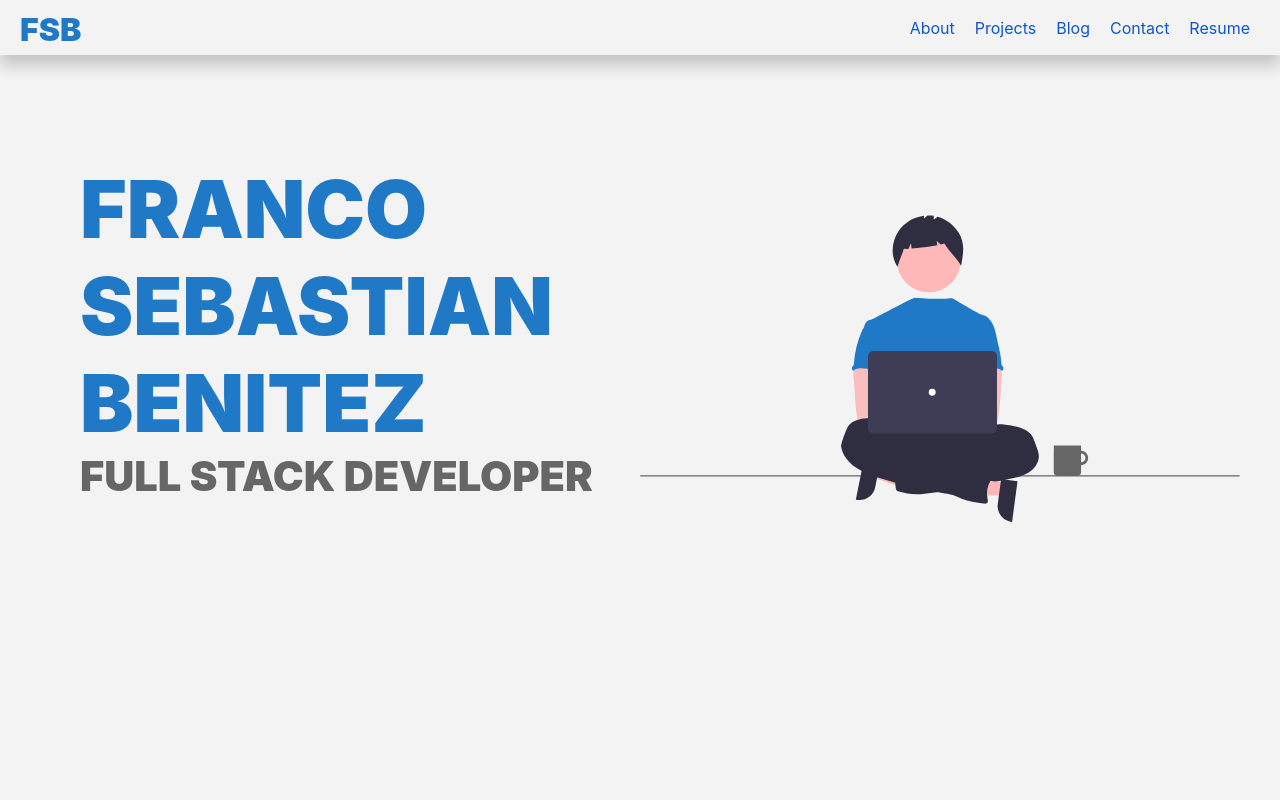
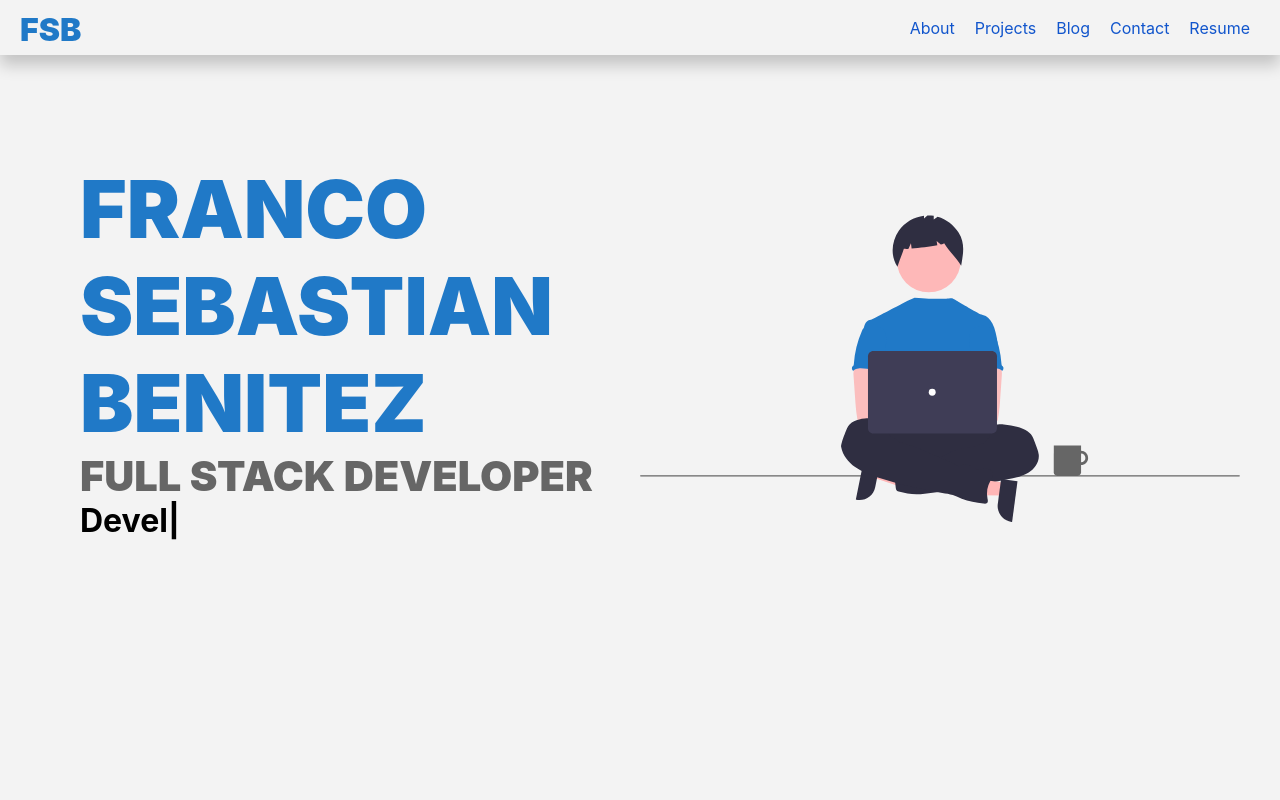
Before and after one commit to francosbenitez/francosbenitez.com, a Next.js app: page / in a window 1280 px wide. Shown: the top 800 px of the page. Built offline with nearby package versions, Linux system fonts and the light colour scheme.

Commit message:
feat: add react-typical

```diff
--- a/components/Hero.js
+++ b/components/Hero.js
@@ -1,6 +1,7 @@
 import React from "react";
 import styled from "styled-components";
 import content from "../lib/content.json";
+import Typical from 'react-typical'
 
 const StyledHero = styled.section`
     padding-top: 10rem;
@@ -23,6 +24,10 @@ const StyledHero = styled.section`
                 font-weight: 900;
                 text-transform: uppercase;
                 margin: 0;
+            }
+
+            h3 {
+                font-size: 2rem;
             }
         }
 
@@ -59,6 +64,19 @@ const Hero = () => {
                 <div className="hero-description">
                     <h1>{content.hero.name.en}</h1>
                     <h2>{content.hero.title.en}</h2>
+                    <Typical
+                        steps=
+                        {[
+                        "Data 📈",
+                        2000,
+                        'Design ✍',
+                        2000,
+                        "Development 👨🏻‍💻",
+                        2000
+                        ]}
+                        loop={Infinity}
+                        wrapper="h3"
+                        />
                 </div>
                 <div className="hero-img">
                     <img src="images/cover-image.svg" alt=""></img>
--- a/package.json
+++ b/package.json
@@ -14,6 +14,7 @@
     "next": "11.0.1",
     "react": "17.0.2",
     "react-dom": "17.0.2",
+    "react-typical": "^0.1.3",
     "remark": "^13.0.0",
     "remark-html": "^13.0.1",
     "styled-components": "^5.3.0"
--- a/pages/index.js
+++ b/pages/index.js
@@ -26,6 +26,7 @@ const StyledBlog = styled.section`
     h1 {
       margin: 1rem 0 1rem 0;
       color: ${(props) => props.theme.primary};
+      font-size: 2rem;
     }
 
     hr {
@@ -34,6 +35,8 @@ const StyledBlog = styled.section`
 
     @media screen and (max-width: 719px) {
       h1 {
+        margin: 5rem 0 1rem 0;
+        padding-top: 1rem;
         text-align: center;
       }
 `;
```
Also changed, not shown: 1 other file (tests, documents, lock files or other folders).
